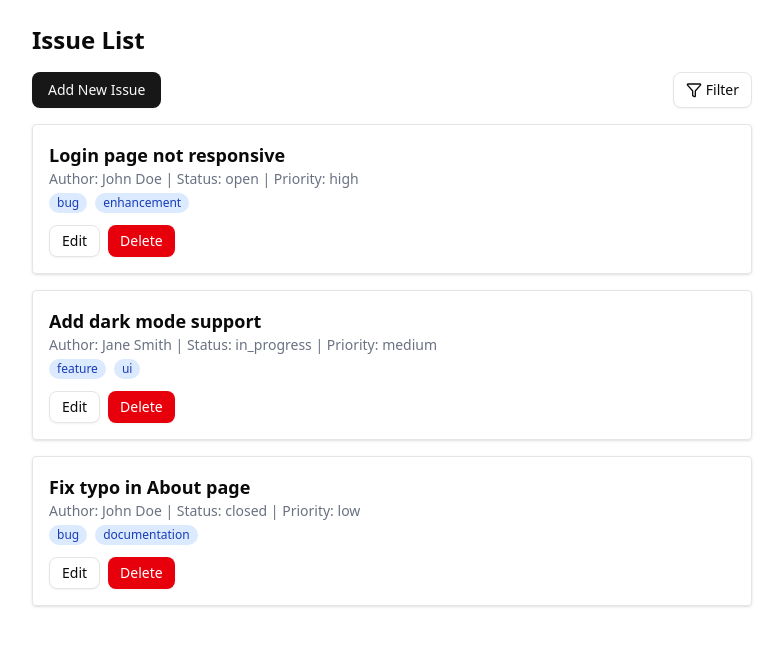
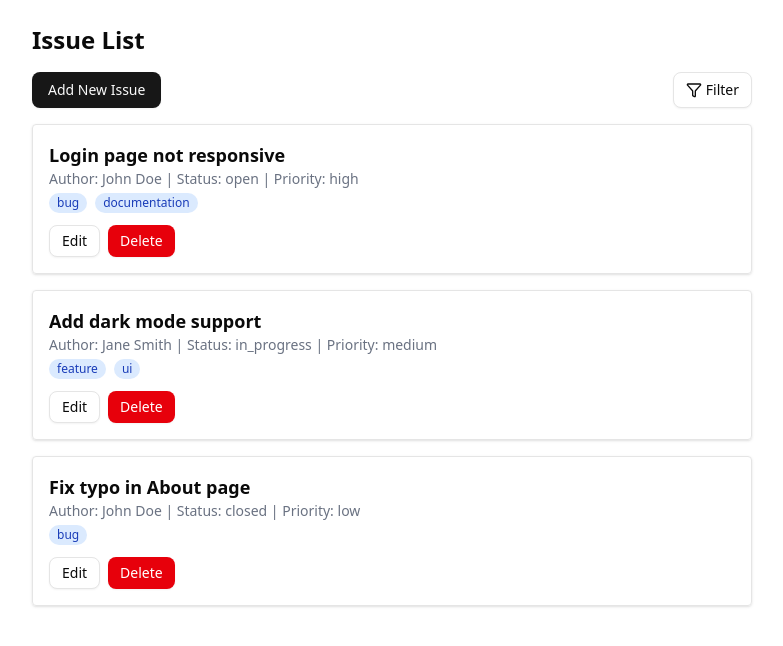
Before and after one commit to mini-issue-tracker-project/issue-tracker-frontend, a Next.js app: page / in a window 1280 px wide. Shown: the top 646 px of the page, without its empty margins (248-1031 px from the left). Built offline with nearby package versions, Linux system fonts and the light colour scheme.

Commit message:
Feat: tags now have id and name instead of just name

```diff
--- a/app/issues/[id]/page.tsx
+++ b/app/issues/[id]/page.tsx
@@ -22,7 +22,7 @@ export default function IssueDetailPage() {
       <ul className="text-sm space-y-1">
         <li>Status: {issue.status}</li>
         <li>Priority: {issue.priority}</li>
-        <li>Tags: {issue.tags.join(", ")}</li>
+        <li>Tags: {issue.tags.map(t => t.name).join(", ")}</li>
       </ul>
 
       <div className="mt-4">
--- a/components/ui/AddIssueForm.tsx
+++ b/components/ui/AddIssueForm.tsx
@@ -10,18 +10,18 @@ export default function AddIssueForm({ onAdd }: { onAdd: (issue: Issue) => void
   const [author, setAuthor] = useState("")
   const [priority, setPriority] = useState<"low" | "medium" | "high">("low")
   const [status, setStatus] = useState<"open" | "in_progress" | "closed">("open")
-  const [tags, setTags] = useState<string[]>([])
+  const [tags, setTags] = useState<{ id: number; name: string }[]>([])
 
-  const toggleTag = (tag: string) => {
+  const toggleTag = (tagId: number) => {
     setTags((prev) =>
-      prev.includes(tag) ? prev.filter((t) => t !== tag) : [...prev, tag]
+      prev.some(t => t.id === tagId) ? prev.filter((t) => t.id !== tagId) : [...prev, { id: tagId, name: availableTags.find(t => t.id === tagId)?.name || "" }]
     )
   }
 
   const handleSubmit = (e: React.FormEvent) => {
     e.preventDefault()
     if (!title.trim()) return
-    onAdd({ id: 0, title, author, priority, status, tags })
+    onAdd({ id: 0, title, author, priority, status, tags, description: "" })
     setTitle("")
     setAuthor("")
     setPriority("low")
@@ -70,13 +70,13 @@ export default function AddIssueForm({ onAdd }: { onAdd: (issue: Issue) => void
         <div className="flex flex-wrap gap-2">
           {availableTags.map((tag) => (
             <Button
-            key={tag}
+            key={tag.id}
             type="button"
-            variant={tags.includes(tag) ? "default" : "outline"}
+            variant={tags.some(t => t.id === tag.id) ? "default" : "outline"}
             size="sm"
-            onClick={() => toggleTag(tag)}
+            onClick={() => toggleTag(tag.id)}
           >
-            {tag}
+            {tag.name}
           </Button>
           ))}
         </div>
--- a/components/ui/IssueFilters.tsx
+++ b/components/ui/IssueFilters.tsx
@@ -5,12 +5,12 @@ import { availableTags } from "@/lib/types"
 import { Button } from "@/components/ui/button"
 
 export function IssueFilters({ onFilterApply }: { onFilterApply: () => void }) {
-  const [selectedTags, setSelectedTags] = useState<string[]>([])
+  const [selectedTags, setSelectedTags] = useState<{ id: number; name: string }[]>([])
   const [selectedLogic, setSelectedLogic] = useState<"AND" | "OR">("AND")
 
-  const toggleTag = (tag: string) => {
+  const toggleTag = (tag: { id: number; name: string }) => {
     setSelectedTags(prev =>
-      prev.includes(tag) ? prev.filter(t => t !== tag) : [...prev, tag]
+      prev.some(t => t.id === tag.id) ? prev.filter(t => t.id !== tag.id) : [...prev, tag]
     )
   }
 
@@ -27,16 +27,16 @@ export function IssueFilters({ onFilterApply }: { onFilterApply: () => void }) {
         <div className="flex flex-wrap gap-2 mt-1">
           {availableTags.map(tag => (
             <button
-              key={tag}
+              key={tag.id}
               type="button"
               className={`px-3 py-1 border rounded-full text-sm ${
-                selectedTags.includes(tag)
+                selectedTags.some(t => t.id === tag.id)
                   ? "bg-blue-500 text-white"
                   : "bg-gray-200 text-gray-800"
               }`}
               onClick={() => toggleTag(tag)}
             >
-              {tag}
+              {tag.name}
             </button>
           ))}
         </div>
--- a/components/ui/IssueList.tsx
+++ b/components/ui/IssueList.tsx
@@ -20,7 +20,7 @@ export function IssueList() {
     author: string;
     priority: "low" | "medium" | "high";
     status: "open" | "in_progress" | "closed";
-    tags: string[];
+    tags: { id: number; name: string }[];
   }>({
     title: "",
     author: "",
@@ -36,7 +36,7 @@ export function IssueList() {
       author: issue.author,
       priority: issue.priority,
       status: issue.status,
-      tags: issue.tags || [],
+      tags: issue.tags || [], // Ensure tags is always an array
     })
   }
 
@@ -60,7 +60,7 @@ export function IssueList() {
 
   const handleAdd = (newIssue: Issue) => {
     const nextId = issues.length ? Math.max(...issues.map(i => i.id)) + 1 : 1
-    setIssues([...issues, { ...newIssue, id: nextId }])
+    setIssues([...issues, { ...newIssue, id: nextId, tags: newIssue.tags || [] }])
     setShowAddForm(false)
   }
 
@@ -130,10 +130,10 @@ export function IssueList() {
               </select>
               <div className="flex gap-2 flex-wrap">
                 {availableTags.map(tag => {
-                  const selected = form.tags.includes(tag)
+                  const selected = form.tags.some(t => t.id === tag.id)
                   return (
                     <Button
-                      key={tag}
+                      key={tag.id}
                       variant={selected ? "default" : "outline"}
                       size="sm"
                       onClick={() =>
@@ -145,7 +145,7 @@ export function IssueList() {
                         }))
                       }
                     >
-                      {tag}
+                      {tag.name}
                     </Button>
                   )
                 })}
@@ -166,12 +166,12 @@ export function IssueList() {
               </p>
               {issue.tags && issue.tags.length > 0 && (
                 <div className="mt-1 flex flex-wrap gap-2 text-sm">
-                  {issue.tags.map((tag, index) => (
+                  {issue.tags.filter(tag => tag && tag.name).map((tag, index) => (
                     <span
                       key={index}
                       className="bg-blue-100 text-blue-800 px-2 py-0.5 rounded-full text-xs"
                     >
-                      {tag}
+                      {tag.name}
                     </span>
                   ))}
                 </div>
--- a/lib/data.ts
+++ b/lib/data.ts
@@ -1,4 +1,4 @@
-import { Issue } from "./types";
+import { availableTags, Issue } from "./types";
 
 export const dummyIssues: Issue[] = [
   {
@@ -7,7 +7,7 @@ export const dummyIssues: Issue[] = [
     author: "John Doe",
     status: "open",
     priority: "high",
-    tags: ["bug", "enhancement"],
+    tags: [availableTags[1], availableTags[4]],
     description: "The login page is not responsive on mobile devices."
   },
   {
@@ -16,7 +16,7 @@ export const dummyIssues: Issue[] = [
     author: "Jane Smith",
     status: "in_progress",
     priority: "medium",
-    tags: ["feature", "ui"],
+    tags: [availableTags[2], availableTags[0]],
     description: "Add dark mode support to the application."
   },
   {
@@ -25,7 +25,7 @@ export const dummyIssues: Issue[] = [
     author: "John Doe",
     status: "closed",
     priority: "low",
-    tags: ["bug", "documentation"],
+    tags: [availableTags[1], availableTags[5]],
     description: "Fix the typo in the About page."
   }
 ];
--- a/lib/types.ts
+++ b/lib/types.ts
@@ -4,8 +4,14 @@ export type Issue = {
     author: string
     status: "open" | "in_progress" | "closed"
     priority: "low" | "medium" | "high"
-    tags: string[]
+    tags: { id: number; name: string }[]
     description: string
   }
 
-export const availableTags = ["ui", "bug", "feature", "enhancement", "documentation"];
+  export const availableTags = [
+    { id: 1, name: "ui" },
+    { id: 2, name: "bug" },
+    { id: 3, name: "feature" },
+    { id: 4, name: "enhancement" },
+    { id: 5, name: "documentation" },
+  ];
```
